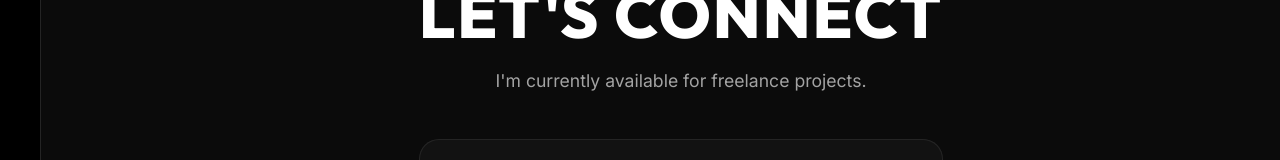
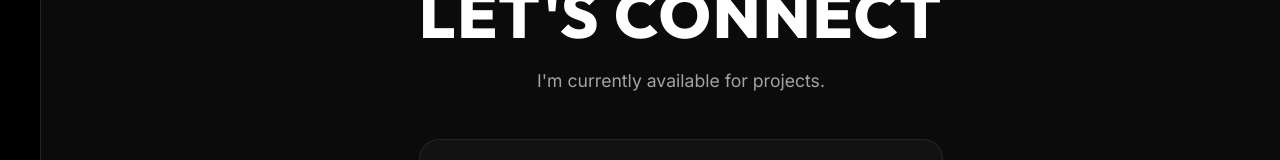
Before and after one commit to arushkhurana11-afk/vishal-gupta, a plain HTML site: page contact.html in a window 1280 px wide. Shown: the part 260-420 px from the top of the page. Drawn offline with Linux system fonts and the light colour scheme.

Commit message:
Update contact page subheading

```diff
--- a/contact.html
+++ b/contact.html
@@ -18,7 +18,7 @@
         <main class="hero-card contact-card">
             <div class="contact-info">
                 <h1>Let's Connect</h1>
-                <p>I'm currently available for freelance projects.</p>
+                <p>I'm currently available for projects.</p>
 
                 <div class="contact-methods">
                     <a href="mailto:thevishal1711@gmail.com" class="c-method">
```
